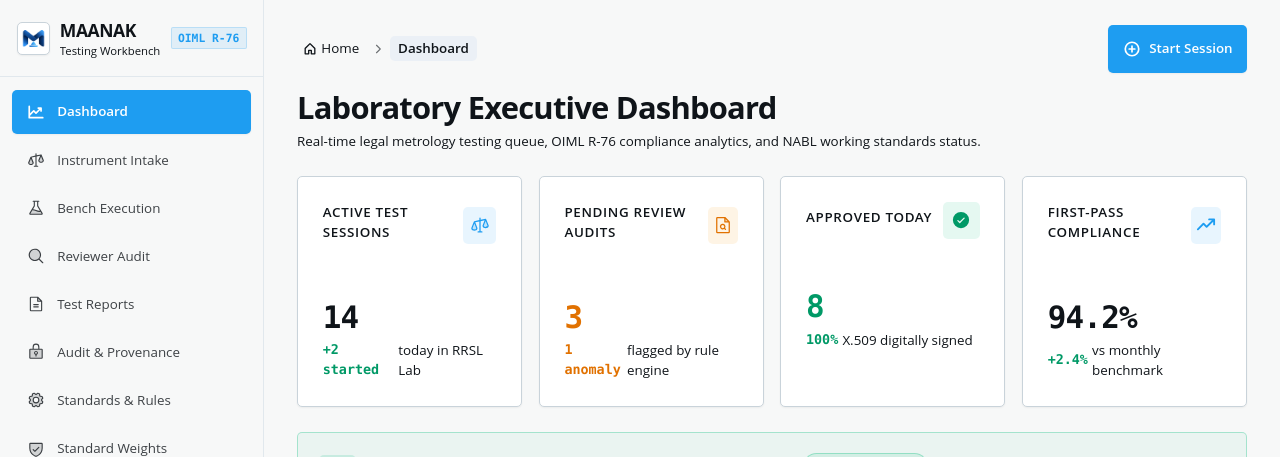
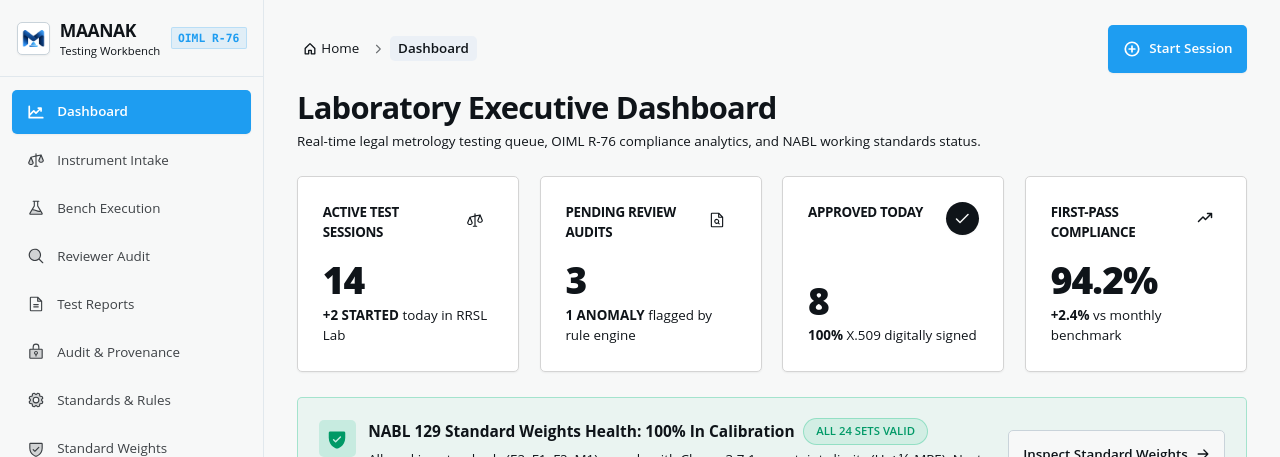
Before and after one commit to deepaksoni47/Maanak-monorepo, a Next.js app in the folder apps/web/: page /dashboard in a window 1280 px wide. Shown: the top 457 px of the page. Built offline with nearby package versions, Linux system fonts and the light colour scheme; no server answers.

Commit message:
feat: add DashboardView component for laboratory executive dashboard

```diff
--- a/apps/web/src/components/dashboard/DashboardView.tsx
+++ b/apps/web/src/components/dashboard/DashboardView.tsx
@@ -5,6 +5,7 @@ import React, { useState, useEffect } from "react";
 import {
   Scales,
   CheckCircle,
+  Check,
   ArrowRight,
   ShieldCheck,
   PlusCircle,
@@ -250,98 +251,86 @@ export function DashboardView() {
     >
       <div className="space-y-6">
         {/* 4-Card KPI Analytics Grid */}
-        <div className="grid grid-cols-1 sm:grid-cols-2 lg:grid-cols-4 gap-4">
-          {/* Metric 1: Active Sessions */}
-          <Card className="hover:border-primary/40 transition-colors">
-            <CardHeader className="flex flex-row items-center justify-between pb-2">
-              <CardTitle className="text-xs font-semibold text-muted-foreground uppercase tracking-wider">
+        <div className="grid grid-cols-1 sm:grid-cols-2 lg:grid-cols-4 gap-4 sm:gap-5">
+          {/* Metric 1: Active Test Sessions */}
+          <div className="group rounded-2xl border border-neutral-300 dark:border-neutral-700 bg-card p-5 sm:p-6 flex flex-col justify-between shadow-xs hover:shadow-md hover:border-primary dark:hover:border-primary transition-all duration-300 min-h-[168px]">
+            <div className="flex items-start justify-between">
+              <span className="text-xs sm:text-sm font-bold tracking-tight text-foreground uppercase leading-snug max-w-[120px]">
                 Active Test Sessions
-              </CardTitle>
-              <div className="w-9 h-9 rounded-2xl bg-primary/10 text-primary flex items-center justify-center">
-                <Scales size={20} weight="duotone" />
+              </span>
+              <div className="w-9 h-9 rounded-xl border-1.5 border-foreground/80 dark:border-foreground/90 group-hover:border-primary group-hover:text-primary flex items-center justify-center text-foreground shrink-0 transition-all duration-300">
+                <Scales size={18} weight="regular" />
               </div>
-            </CardHeader>
-            <CardContent>
-              <div className="text-3xl font-bold font-mono tracking-tight text-foreground">
+            </div>
+            <div className="mt-4 space-y-1">
+              <div className="text-3xl sm:text-4xl font-extrabold text-foreground group-hover:text-primary tracking-tight font-sans transition-colors duration-300">
                 {activeCount}
               </div>
-              <p className="text-xs text-muted-foreground mt-1 flex items-center gap-1">
-                <span className="text-emerald-600 dark:text-emerald-400 font-semibold font-mono">
-                  +2 started
-                </span>{" "}
-                today in RRSL Lab
+              <p className="text-xs text-muted-foreground">
+                <span className="font-bold uppercase text-foreground">+2 started</span> today in RRSL Lab
               </p>
-            </CardContent>
-          </Card>
+            </div>
+          </div>
 
-          {/* Metric 2: Pending Reviews */}
-          <Card className="hover:border-amber-500/40 transition-colors">
-            <CardHeader className="flex flex-row items-center justify-between pb-2">
-              <CardTitle className="text-xs font-semibold text-muted-foreground uppercase tracking-wider">
+          {/* Metric 2: Pending Review Audits */}
+          <div className="group rounded-2xl border border-neutral-300 dark:border-neutral-700 bg-card p-5 sm:p-6 flex flex-col justify-between shadow-xs hover:shadow-md hover:border-primary dark:hover:border-primary transition-all duration-300 min-h-[168px]">
+            <div className="flex items-start justify-between">
+              <span className="text-xs sm:text-sm font-bold tracking-tight text-foreground uppercase leading-snug max-w-[130px]">
                 Pending Review Audits
-              </CardTitle>
-              <div className="w-9 h-9 rounded-2xl bg-amber-500/10 text-amber-600 dark:text-amber-400 flex items-center justify-center">
-                <FileMagnifyingGlass size={20} weight="duotone" />
+              </span>
+              <div className="w-9 h-9 rounded-xl border-1.5 border-foreground/80 dark:border-foreground/90 group-hover:border-primary group-hover:text-primary flex items-center justify-center text-foreground shrink-0 transition-all duration-300">
+                <FileMagnifyingGlass size={18} weight="regular" />
               </div>
-            </CardHeader>
-            <CardContent>
-              <div className="text-3xl font-bold font-mono tracking-tight text-amber-600 dark:text-amber-400">
+            </div>
+            <div className="mt-4 space-y-1">
+              <div className="text-3xl sm:text-4xl font-extrabold text-foreground group-hover:text-primary tracking-tight font-sans transition-colors duration-300">
                 {pendingCount}
               </div>
-              <p className="text-xs text-muted-foreground mt-1 flex items-center gap-1">
-                <span className="text-amber-600 dark:text-amber-400 font-semibold font-mono">
-                  1 anomaly
-                </span>{" "}
-                flagged by rule engine
+              <p className="text-xs text-muted-foreground">
+                <span className="font-bold uppercase text-foreground">1 anomaly</span> flagged by rule engine
               </p>
-            </CardContent>
-          </Card>
+            </div>
+          </div>
 
           {/* Metric 3: Approved Today */}
-          <Card className="hover:border-emerald-500/40 transition-colors">
-            <CardHeader className="flex flex-row items-center justify-between pb-2">
-              <CardTitle className="text-xs font-semibold text-muted-foreground uppercase tracking-wider">
+          <div className="group rounded-2xl border border-neutral-300 dark:border-neutral-700 bg-card p-5 sm:p-6 flex flex-col justify-between shadow-xs hover:shadow-md hover:border-primary dark:hover:border-primary transition-all duration-300 min-h-[168px]">
+            <div className="flex items-start justify-between">
+              <span className="text-xs sm:text-sm font-bold tracking-tight text-foreground uppercase leading-snug">
                 Approved Today
-              </CardTitle>
-              <div className="w-9 h-9 rounded-2xl bg-emerald-500/10 text-emerald-600 dark:text-emerald-400 flex items-center justify-center">
-                <CheckCircle size={20} weight="fill" />
+              </span>
+              <div className="w-8 h-8 rounded-full bg-foreground text-background group-hover:bg-primary group-hover:text-primary-foreground flex items-center justify-center shrink-0 shadow-xs transition-colors duration-300">
+                <Check size={16} weight="bold" />
               </div>
-            </CardHeader>
-            <CardContent>
-              <div className="text-3xl font-bold font-mono tracking-tight text-emerald-600 dark:text-emerald-400">
+            </div>
+            <div className="mt-4 space-y-1">
+              <div className="text-3xl sm:text-4xl font-extrabold text-foreground group-hover:text-primary tracking-tight font-sans transition-colors duration-300">
                 {approvedCount}
               </div>
-              <p className="text-xs text-muted-foreground mt-1 flex items-center gap-1">
-                <span className="text-emerald-600 dark:text-emerald-400 font-semibold font-mono">
-                  100%
-                </span>{" "}
-                X.509 digitally signed
+              <p className="text-xs text-muted-foreground">
+                <span className="font-bold text-foreground">100%</span> X.509 digitally signed
               </p>
-            </CardContent>
-          </Card>
+            </div>
+          </div>
 
-          {/* Metric 4: Compliance Rate */}
-          <Card className="hover:border-primary/40 transition-colors">
-            <CardHeader className="flex flex-row items-center justify-between pb-2">
-              <CardTitle className="text-xs font-semibold text-muted-foreground uppercase tracking-wider">
+          {/* Metric 4: First-Pass Compliance */}
+          <div className="group rounded-2xl border border-neutral-300 dark:border-neutral-700 bg-card p-5 sm:p-6 flex flex-col justify-between shadow-xs hover:shadow-md hover:border-primary dark:hover:border-primary transition-all duration-300 min-h-[168px]">
+            <div className="flex items-start justify-between">
+              <span className="text-xs sm:text-sm font-bold tracking-tight text-foreground uppercase leading-snug max-w-[120px]">
                 First-Pass Compliance
-              </CardTitle>
-              <div className="w-9 h-9 rounded-2xl bg-primary/10 text-primary flex items-center justify-center">
-                <TrendUp size={20} weight="bold" />
+              </span>
+              <div className="w-8 h-8 rounded-full border-1.5 border-foreground/80 dark:border-foreground/90 group-hover:border-primary group-hover:text-primary flex items-center justify-center text-foreground shrink-0 transition-all duration-300">
+                <TrendUp size={16} weight="bold" />
               </div>
-            </CardHeader>
-            <CardContent>
-              <div className="text-3xl font-bold font-mono tracking-tight text-foreground">
+            </div>
+            <div className="mt-4 space-y-1">
+              <div className="text-3xl sm:text-4xl font-extrabold text-foreground group-hover:text-primary tracking-tight font-sans transition-colors duration-300">
                 {complianceRate}
               </div>
-              <p className="text-xs text-muted-foreground mt-1 flex items-center gap-1">
-                <span className="text-emerald-600 dark:text-emerald-400 font-semibold font-mono">
-                  +2.4%
-                </span>{" "}
-                vs monthly benchmark
+              <p className="text-xs text-muted-foreground">
+                <span className="font-bold text-foreground">+2.4%</span> vs monthly benchmark
               </p>
-            </CardContent>
-          </Card>
+            </div>
+          </div>
         </div>
 
         {/* NABL 129 Standards & Compliance Health Alert Banner */}
```
Also changed, not shown: 1 other file (tests, documents, lock files or other folders).
